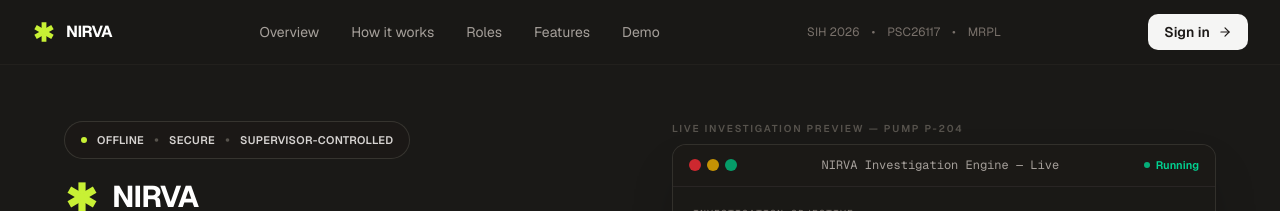
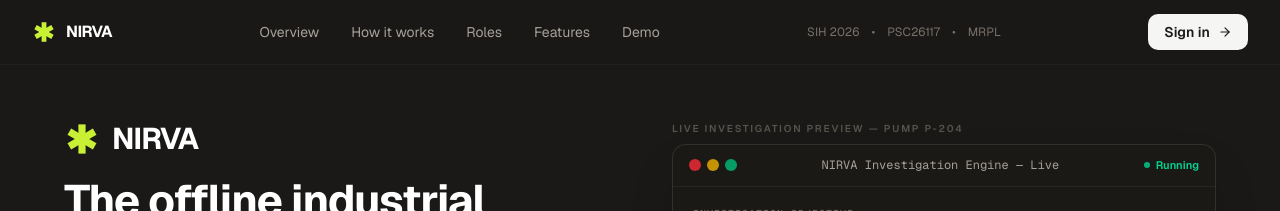
Before and after one commit to animatrix01/nirva, a Next.js app in the folder apps/web/: page / in a window 1280 px wide. Shown: the top 211 px of the page. Built offline with nearby package versions, Linux system fonts and the light colour scheme; no server answers.

Commit message:
[web] landing: drop OFFLINE-SECURE-SUPERVISOR pill from hero

```diff
--- a/apps/web/src/app/page.tsx
+++ b/apps/web/src/app/page.tsx
@@ -286,15 +286,6 @@ export default function LandingPage() {
         <div className="grid grid-cols-1 lg:grid-cols-2 gap-16 items-start">
           {/* Left column */}
           <div className="flex flex-col space-y-5">
-            <div className="inline-flex items-center gap-2.5 rounded-full border border-stone-700/70 bg-stone-900/50 px-4 py-1.5 w-fit">
-              <span className="size-1.5 rounded-full bg-[#c8f135]" />
-              <span className="text-[11px] font-semibold tracking-wide text-stone-300">OFFLINE</span>
-              <span className="text-stone-600">•</span>
-              <span className="text-[11px] font-semibold tracking-wide text-stone-300">SECURE</span>
-              <span className="text-stone-600">•</span>
-              <span className="text-[11px] font-semibold tracking-wide text-stone-300">SUPERVISOR-CONTROLLED</span>
-            </div>
-
             <div className="flex items-center gap-3">
               <NirvaLogo className="size-9" />
               <span className="text-white font-bold text-3xl tracking-tight">NIRVA</span>
```
Also changed, not shown: 1 other file (tests, documents, lock files or other folders).
